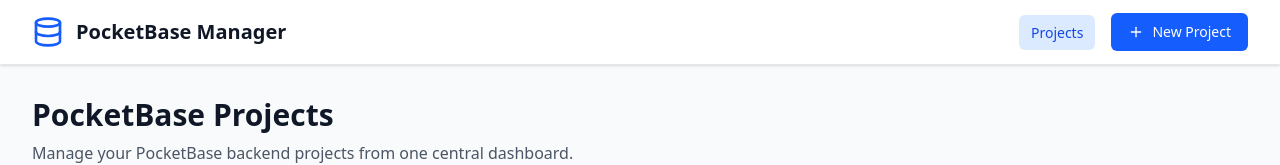
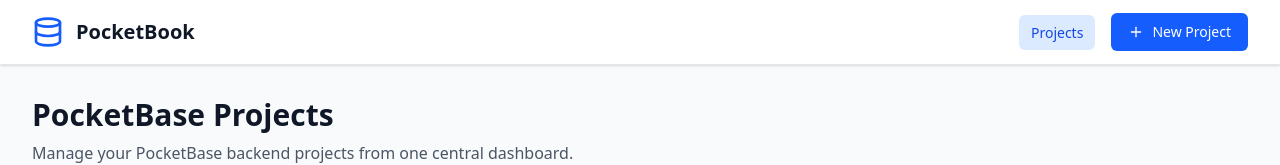
Before and after one commit to BenedictZuze/pocketbook, a React (Vite) app: page / in a window 1280 px wide. Shown: the top 165 px of the page. Built offline with nearby package versions, Linux system fonts and the light colour scheme.

Commit message:
Jul 27, 2025, 2:30 AM

```diff
--- a/src/components/Layout.tsx
+++ b/src/components/Layout.tsx
@@ -18,7 +18,7 @@
               <div className="flex items-center space-x-3 cursor-pointer group">
                 <Database className="h-8 w-8 text-blue-600 group-hover:text-blue-700 transition-colors" />
                 <h1 className="text-xl font-bold text-gray-900 group-hover:text-blue-700 transition-colors">
-                  PocketBase Manager
+                  PocketBook
                 </h1>
               </div>
             </Link>
```
